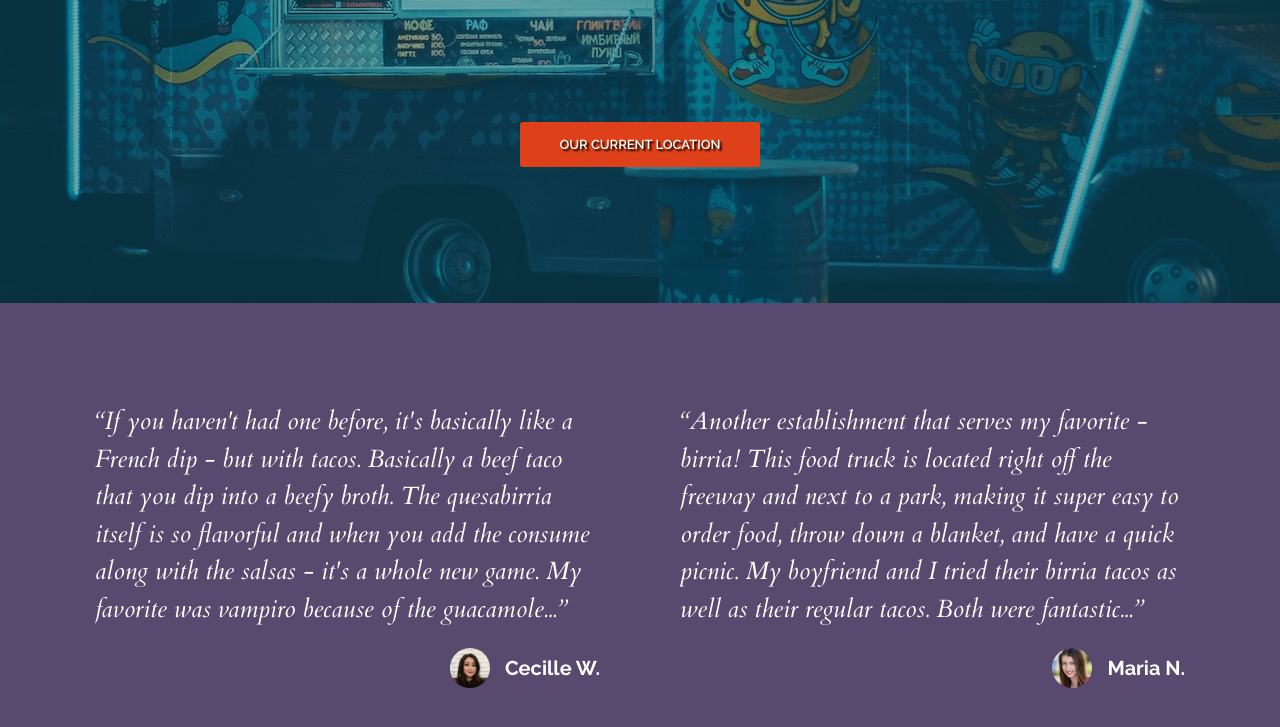
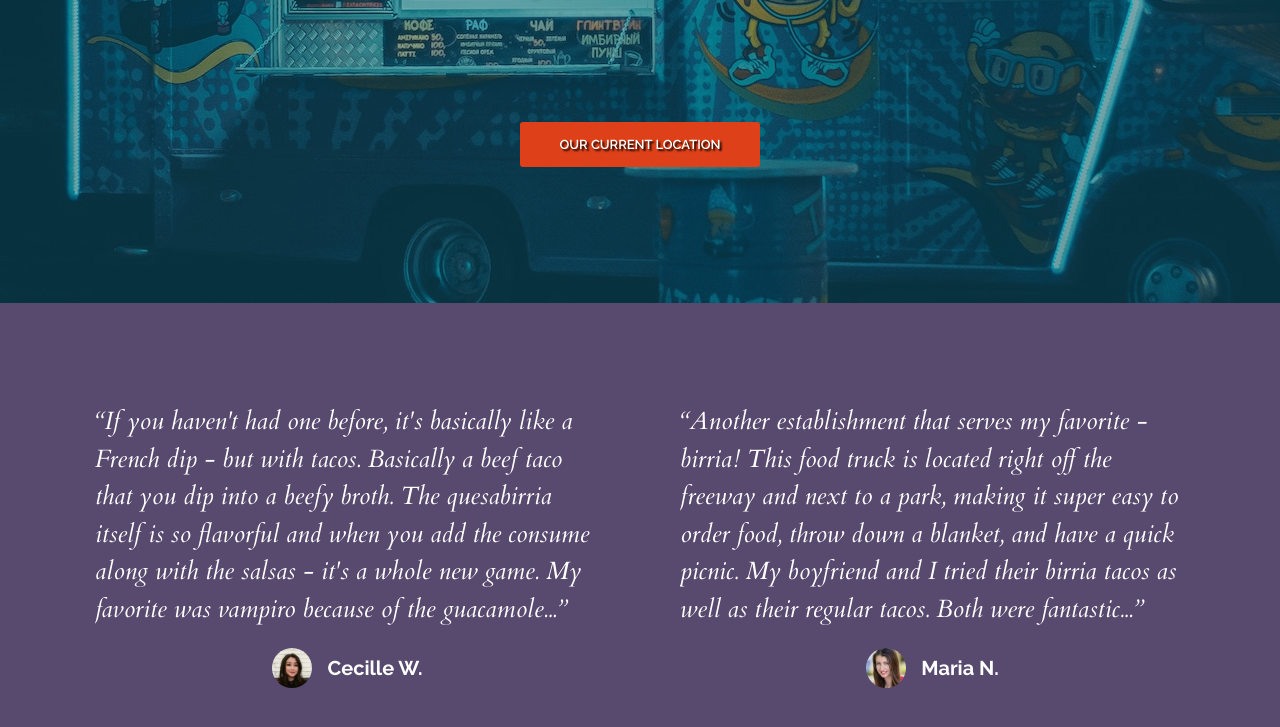
Before and after one commit to r0mashkin/box-landing-page, a plain HTML site: page index.html in a window 1280 px wide. Shown: the part 447-1174 px from the top of the page. Drawn offline with nearby package versions, Linux system fonts and the light colour scheme.

Commit message:
folders reorganization

```diff
--- a/css/styles.css
+++ b/css/styles.css
@@ -107,7 +107,7 @@ body {
   justify-content: center;
   height: 750px;
   background-color: rgb(9, 39, 58); /* in case if image not loading */
-  background: url(/img/intro-background.jpg) center no-repeat;
+  background: url(/img/pages/home/intro-background.jpg) center no-repeat;
   box-shadow: inset 0 0 0 2000px rgba(9, 88, 111, 0.5); /* background image overlay */
   padding-top: 100px;
 }
@@ -189,6 +189,7 @@ body {
 }
 
 .review__text {
+  margin-bottom: 10px;
   font-family: "Cardo", serif;
   font-size: 25px;
   color: white;
@@ -203,9 +204,8 @@ body {
 
 .author {
   display: flex;
-  margin-top: 10px;
-  float: right;
   align-items: center; /* align items on center (vertical) */
+  justify-content: center;
 }
 
 .author__icon {
--- a/index.html
+++ b/index.html
@@ -4,7 +4,7 @@
     <meta charset="UTF-8" />
     <meta http-equiv="X-UA-Compatible" content="IE=edge" />
     <meta name="viewport" content="width=device-width, initial-scale=1.0" />
-    <link rel="icon" href="/img/favicon-default.png" />
+    <link rel="icon" href="/img/pages/home/favicon.png" />
     <link rel="stylesheet" href="/css/styles.css" />
     <link rel="preconnect" href="https://fonts.gstatic.com" />
     <link
@@ -19,7 +19,7 @@
       <div class="container">
         <div class="header__inner">
           <div class="header__logo">
-            <img src="/img/intro-logo.png" alt="Company's logo" />
+            <img src="/img/pages/home/intro-logo.png" alt="Company's logo" />
           </div>
 
           <nav class="nav">
@@ -66,8 +66,8 @@
             <div class="author">
               <img
                 class="author__icon"
-                src="/img/customers/customer-1.jpg"
-                alt="Customer's avatar"
+                src="/img/pages/home/customers/1.jpg"
+                alt="Customer's avatar #1"
               />
               <h4 class="author__title">Cecille W.</h4>
             </div>
@@ -86,8 +86,8 @@
             <div class="author">
               <img
                 class="author__icon"
-                src="/img/customers/customer-2.jpg"
-                alt="Customer's avatar"
+                src="/img/pages/home/customers/2.jpg"
+                alt="Customer's avatar #2"
               />
               <h4 class="author__title">Maria N.</h4>
             </div>
```
Also changed, not shown: pages/maintenance.html (+2 -2 lines), img/pages/home/customers/1.jpg (renamed from img/customers/customer-1.jpg), img/pages/home/customers/2.jpg (renamed from img/customers/customer-2.jpg), img/pages/home/favicon.png (renamed from img/favicon-default.png), img/pages/home/intro-background.jpg (renamed from img/intro-background.jpg), img/pages/home/intro-logo.png (renamed from img/intro-logo.png), img/pages/home/portfolio/1.jpg (renamed from img/portfolio/portfolio-1.jpg), img/pages/home/portfolio/2.jpg (renamed from img/portfolio/portfolio-2.jpg), img/pages/home/portfolio/3.jpg (renamed from img/portfolio/portfolio-3.jpg), img/pages/home/portfolio/4.jpg (renamed from img/portfolio/portfolio-4.jpg), img/pages/home/portfolio/5.jpg (renamed from img/portfolio/portfolio-5.jpg), img/pages/home/portfolio/6.jpg (renamed from img/portfolio/portfolio-6.jpg), img/pages/home/portfolio/7.jpg (renamed from img/portfolio/portfolio-7.jpg), img/pages/home/portfolio/8.jpg (renamed from img/portfolio/portfolio-8.jpg), 2 more files, 2 other files.
